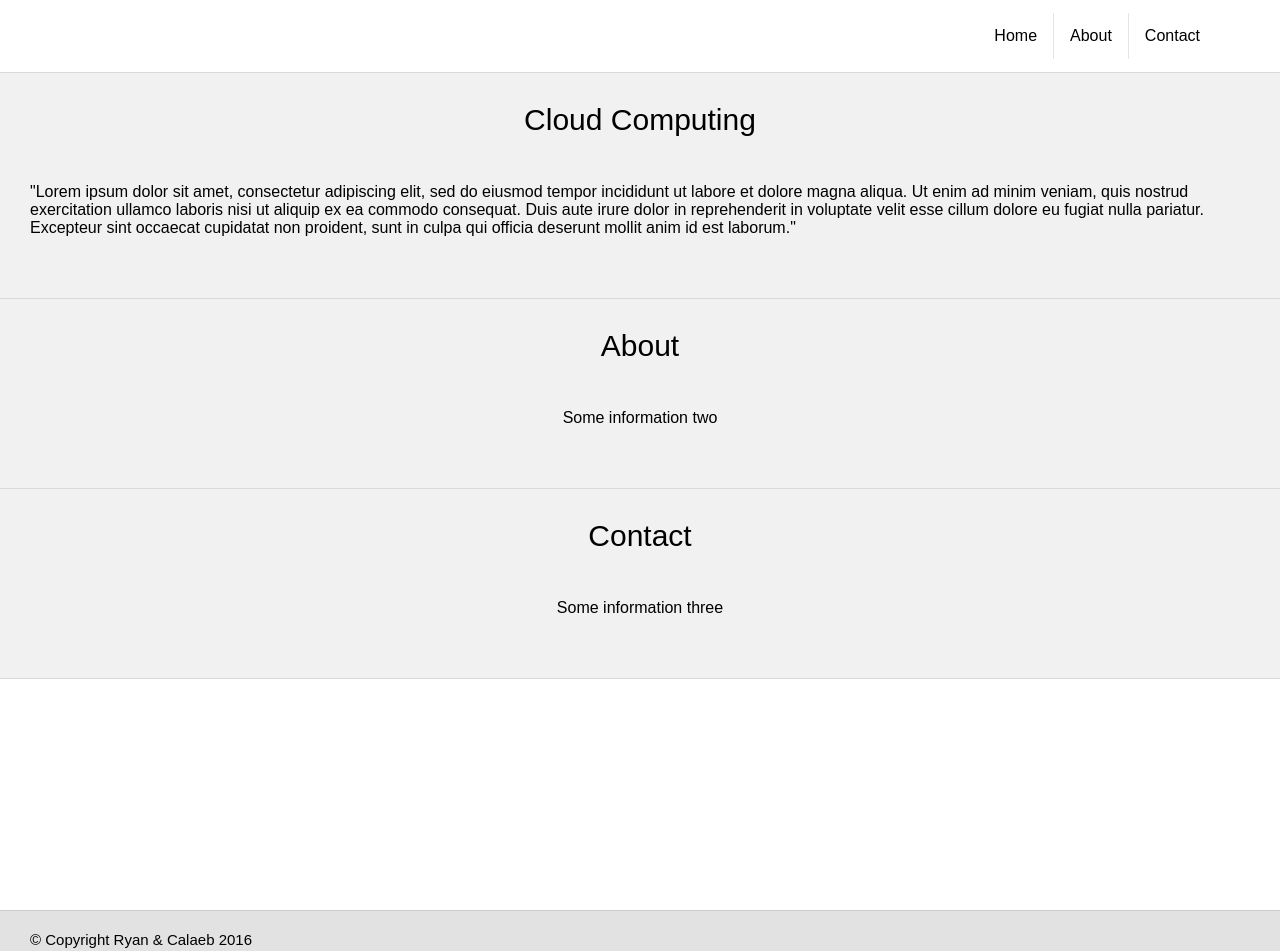
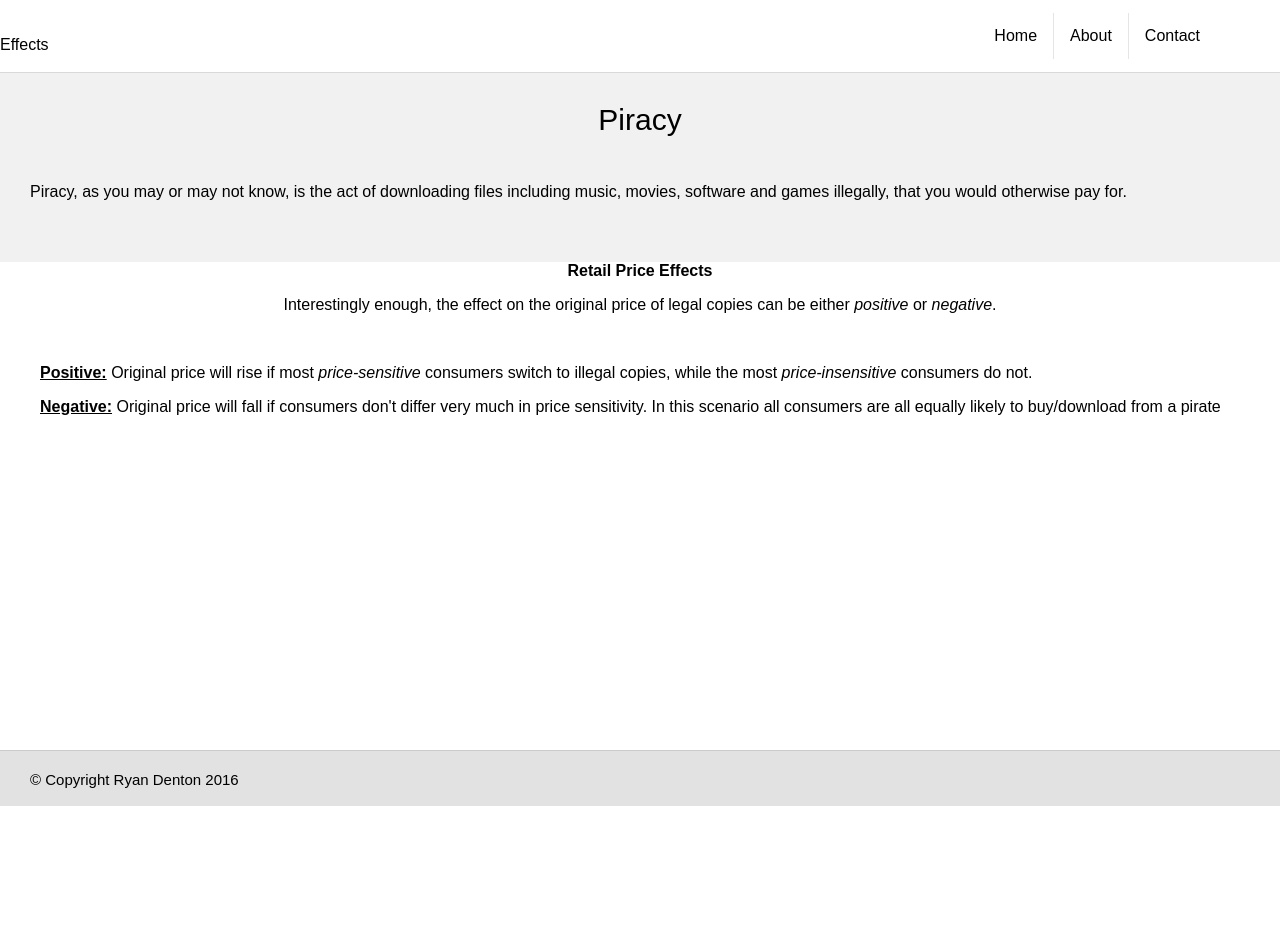
Before and after one commit to Mikoc/webdev-collab, a plain HTML site: page index.html in a window 1280 px wide. After the commit the page ends 850 px from the top, so only its background shows below. Drawn offline with nearby package versions, Linux system fonts and the light colour scheme.

Commit message:
Added intro and effects of piracy

```diff
--- a/index.html
+++ b/index.html
@@ -1,7 +1,7 @@
 <!DOCTYPE html>
 <html>
 	<head>
-		<title>Cloud Computing</title>
+		<title>Piracy Awareness</title>
 
 		<meta charset="utf-8">
 		<meta name="viewport" content="width=device-width, initial-scale=1">
@@ -9,6 +9,8 @@
 		<link rel="stylesheet" type="text/css" href="css/style.css">
 		<script src="https://ajax.googleapis.com/ajax/libs/jquery/1.12.0/jquery.min.js"></script>
 		<script src="js/main.js"></script>
+	</head>
+
 	<body>
 		<div class="wrap">
 			<div id="header1">
@@ -27,16 +29,42 @@
 				<div id="header-push">
 					<div id="content-header-container">
 						<div id="content-header">
-							<p>Cloud Computing</p>
+							<p>Piracy</p>
 						</div>
 					</div>
 					<div id="content-info1-container">
 						<div id="info1">
-							<p>"Lorem ipsum dolor sit amet, consectetur adipiscing elit, sed do eiusmod tempor incididunt ut labore et dolore magna aliqua. Ut enim ad minim veniam, quis nostrud exercitation ullamco laboris nisi ut aliquip ex ea commodo consequat. Duis aute irure dolor in reprehenderit in voluptate velit esse cillum dolore eu fugiat nulla pariatur. Excepteur sint occaecat cupidatat non proident, sunt in culpa qui officia deserunt mollit anim id est laborum."</p>
+							<p>Piracy, as you may or may not know, is the act of downloading files including music, movies,
+							software and games illegally, that you would otherwise pay for.</p>
 						</div>
 					</div>
 				</div>
 
+				<div id="effects-push">
+					<div id="content-effects-container">
+						<div id="content-effects">
+							<p>Effects</p>
+						</div>
+					</div>
+					<div id="content-info11-container">
+						<div id="info11">
+							<center><p><b>Retail Price Effects</b></p>
+
+							<p>Interestingly enough, the effect on the original price of legal copies can be either <i>positive</i>
+							or <i>negative</i>.</p></center>
+							<br>
+							<ul>
+							<p><b><u>Positive:</u></b> Original price will rise if most <i>price-sensitive</i> consumers switch to illegal
+							copies, while the most <i>price-insensitive</i> consumers do not.</p>
+							<p><b><u>Negative:</u></b> Original price will fall if consumers don't differ very much in
+							price sensitivity. In this scenario all consumers are all equally likely to buy/download from
+							a pirate</p>
+							</ul>
+						</div>
+					</div>
+				</div>
+
+				<!--
 				<div id="about-push">
 					<div id="content-about-container">
 						<div id="about">
@@ -62,12 +90,12 @@
 						</div>
 					</div>
 				</div>
+			-->
 			</div>
 		</div>
-		<div id="bottom-push"></div>
 
 		<div class="footer">
-			<p>&copy; Copyright Ryan & Calaeb 2016</p>
+			<p>&copy; Copyright Ryan Denton 2016</p>
 		</div>
 	</body>
 </html>
```
